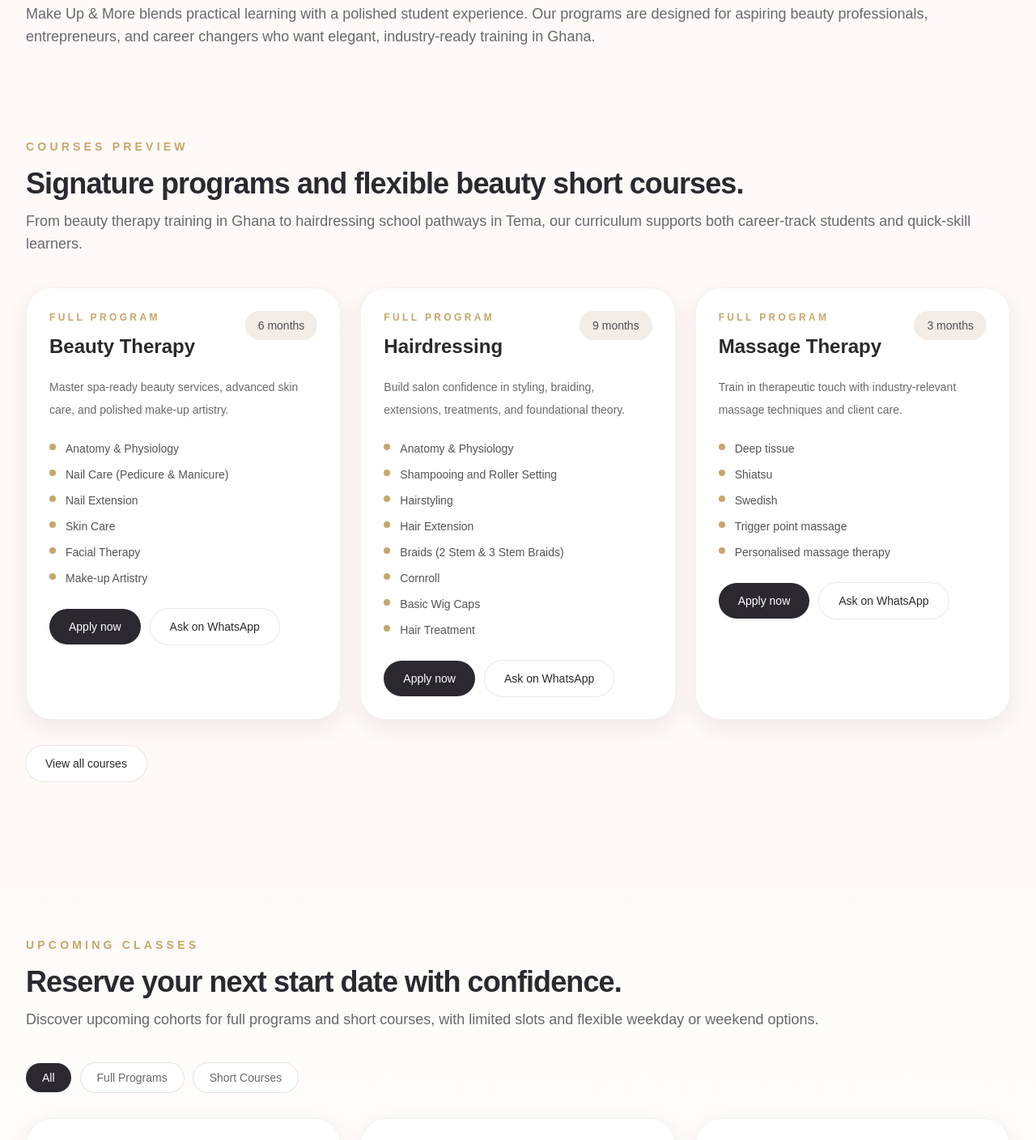
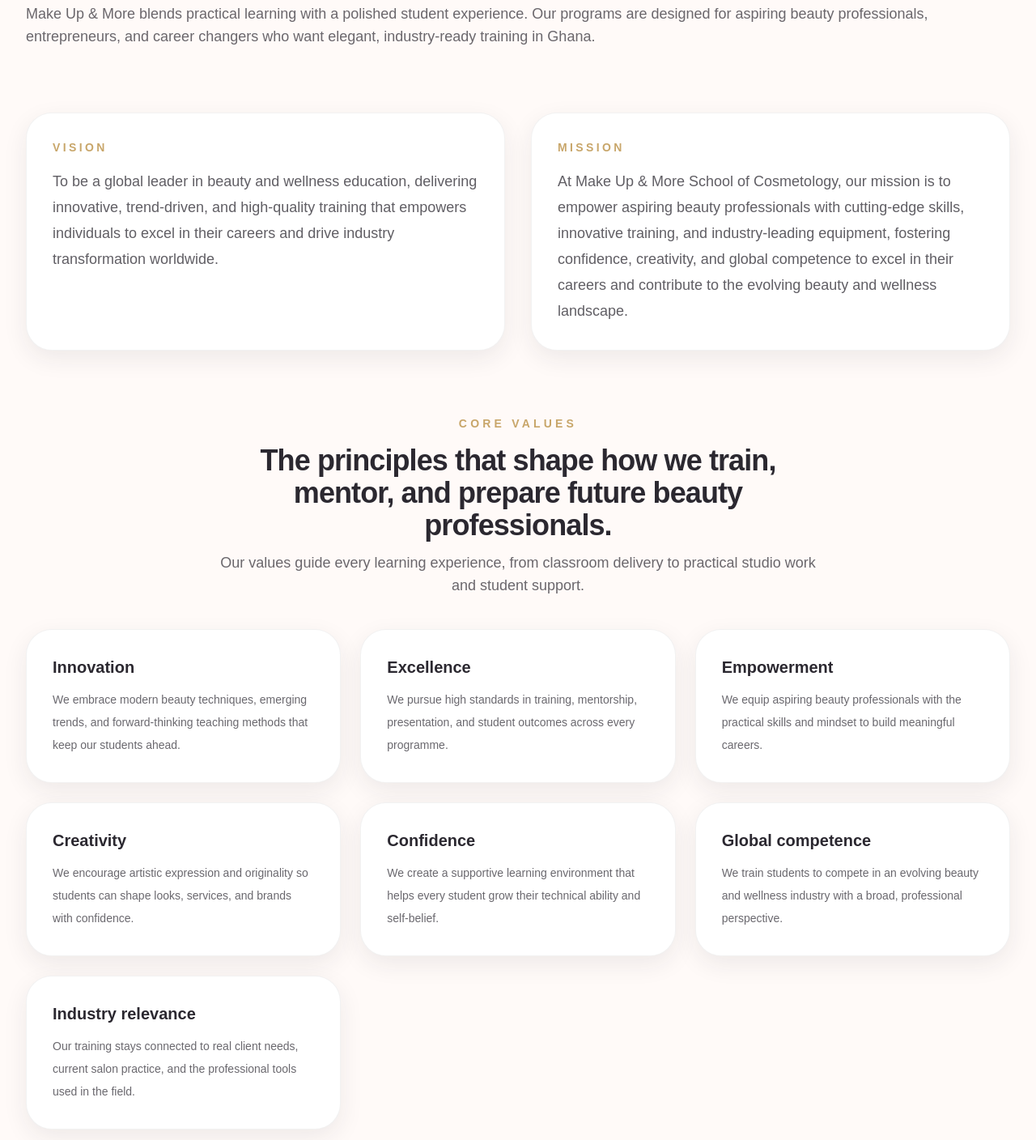
Before and after one commit to learngermanghana/email, a Next.js app: page / in a window 1280 px wide. Shown: the part 1140-2548 px from the top of the page at 81% size. Built offline with nearby package versions, Linux system fonts and the light colour scheme.

Commit message:
Add brand messaging and social links

```diff
--- a/src/app/contact/page.tsx
+++ b/src/app/contact/page.tsx
@@ -38,6 +38,22 @@
               </dd>
             </div>
             <div>
+              <dt className="font-semibold text-charcoal">Instagram</dt>
+              <dd>
+                <Link href={siteConfig.instagram} target="_blank" rel="noreferrer" className="text-charcoal underline decoration-gold underline-offset-4">
+                  Follow @makeupnmoreschool
+                </Link>
+              </dd>
+            </div>
+            <div>
+              <dt className="font-semibold text-charcoal">TikTok</dt>
+              <dd>
+                <Link href={siteConfig.tiktok} target="_blank" rel="noreferrer" className="text-charcoal underline decoration-gold underline-offset-4">
+                  Watch @makeupnmoreschool
+                </Link>
+              </dd>
+            </div>
+            <div>
               <dt className="font-semibold text-charcoal">Facebook</dt>
               <dd>
                 <Link href={siteConfig.facebook} target="_blank" rel="noreferrer" className="text-charcoal underline decoration-gold underline-offset-4">
@@ -56,9 +72,18 @@
           </dl>
         </section>
         <section className="rounded-4xl border border-dashed border-black/10 bg-nude/60 p-8 shadow-card">
-          <h2 className="text-2xl font-semibold text-charcoal">Map / embed placeholder</h2>
-          <div className="mt-6 flex min-h-[320px] items-center justify-center rounded-[2rem] border border-dashed border-charcoal/15 bg-white/60 p-6 text-center text-sm leading-7 text-charcoal/65">
-            Replace this section with a Google Maps or other location embed when ready for production publishing.
+          <h2 className="text-2xl font-semibold text-charcoal">Social profiles</h2>
+          <div className="mt-6 space-y-5 rounded-[2rem] border border-dashed border-charcoal/15 bg-white/60 p-6 text-sm leading-7 text-charcoal/65">
+            <p>Stay connected with the school through our official social platforms for updates, beauty inspiration, and classroom highlights.</p>
+            <div className="space-y-3">
+              <Link href={siteConfig.instagram} target="_blank" rel="noreferrer" className="block font-medium text-charcoal underline decoration-gold underline-offset-4">
+                Instagram: @makeupnmoreschool
+              </Link>
+              <Link href={siteConfig.tiktok} target="_blank" rel="noreferrer" className="block font-medium text-charcoal underline decoration-gold underline-offset-4">
+                TikTok: @makeupnmoreschool
+              </Link>
+            </div>
+            <p>If you would like the Instagram QR code displayed on the website as an image, add the source file to the project and it can be embedded here.</p>
           </div>
         </section>
       </div>
--- a/src/app/page.tsx
+++ b/src/app/page.tsx
@@ -10,6 +10,37 @@
 import { testimonials } from '@/data/testimonials';
 import { siteConfig } from '@/data/site';
 import { createWhatsAppLink } from '@/lib/whatsapp';
+
+const coreValues = [
+  {
+    title: 'Innovation',
+    copy: 'We embrace modern beauty techniques, emerging trends, and forward-thinking teaching methods that keep our students ahead.'
+  },
+  {
+    title: 'Excellence',
+    copy: 'We pursue high standards in training, mentorship, presentation, and student outcomes across every programme.'
+  },
+  {
+    title: 'Empowerment',
+    copy: 'We equip aspiring beauty professionals with the practical skills and mindset to build meaningful careers.'
+  },
+  {
+    title: 'Creativity',
+    copy: 'We encourage artistic expression and originality so students can shape looks, services, and brands with confidence.'
+  },
+  {
+    title: 'Confidence',
+    copy: 'We create a supportive learning environment that helps every student grow their technical ability and self-belief.'
+  },
+  {
+    title: 'Global competence',
+    copy: 'We train students to compete in an evolving beauty and wellness industry with a broad, professional perspective.'
+  },
+  {
+    title: 'Industry relevance',
+    copy: 'Our training stays connected to real client needs, current salon practice, and the professional tools used in the field.'
+  }
+] as const;
 
 export default function HomePage() {
   return (
@@ -75,6 +106,36 @@
         />
       </section>
 
+      <section className="section-shell pb-8">
+        <div className="grid gap-8 lg:grid-cols-2">
+          <article className="rounded-4xl border border-black/5 bg-white p-8 shadow-card">
+            <p className="text-sm font-semibold uppercase tracking-[0.24em] text-gold">Vision</p>
+            <p className="mt-4 text-lg leading-8 text-charcoal/75">{siteConfig.vision}</p>
+          </article>
+          <article className="rounded-4xl border border-black/5 bg-white p-8 shadow-card">
+            <p className="text-sm font-semibold uppercase tracking-[0.24em] text-gold">Mission</p>
+            <p className="mt-4 text-lg leading-8 text-charcoal/75">{siteConfig.mission}</p>
+          </article>
+        </div>
+      </section>
+
+      <section className="section-shell py-12">
+        <SectionHeading
+          eyebrow="Core values"
+          title="The principles that shape how we train, mentor, and prepare future beauty professionals."
+          description="Our values guide every learning experience, from classroom delivery to practical studio work and student support."
+          align="center"
+        />
+        <div className="mt-10 grid gap-6 md:grid-cols-2 xl:grid-cols-3">
+          {coreValues.map((value) => (
+            <article key={value.title} className="rounded-4xl border border-black/5 bg-white p-8 shadow-card">
+              <h3 className="text-xl font-semibold text-charcoal">{value.title}</h3>
+              <p className="mt-3 text-sm leading-7 text-charcoal/70">{value.copy}</p>
+            </article>
+          ))}
+        </div>
+      </section>
+
       <section className="section-shell py-8">
         <SectionHeading
           eyebrow="Courses preview"
@@ -123,6 +184,46 @@
               <p className="mt-3 text-sm leading-7 text-charcoal/70">{copy}</p>
             </article>
           ))}
+        </div>
+      </section>
+
+      <section className="bg-section-glow py-20">
+        <div className="section-shell">
+          <SectionHeading
+            eyebrow="Follow our school"
+            title="Stay connected through our latest beauty training updates and student highlights."
+            description="Follow us on Instagram and TikTok to see practical class moments, school updates, and trend-driven beauty inspiration."
+            align="center"
+          />
+          <div className="mt-10 grid gap-6 md:grid-cols-2">
+            {[
+              {
+                name: 'Instagram',
+                handle: '@makeupnmoreschool',
+                href: siteConfig.instagram,
+                copy: 'Scan the Instagram QR shared by the school or tap through here to explore visual highlights and updates.'
+              },
+              {
+                name: 'TikTok',
+                handle: '@makeupnmoreschool',
+                href: siteConfig.tiktok,
+                copy: 'Watch short-form beauty content, training snippets, and fresh looks from Make Up & More School.'
+              }
+            ].map((social) => (
+              <a
+                key={social.name}
+                href={social.href}
+                target="_blank"
+                rel="noreferrer"
+                className="rounded-4xl border border-black/5 bg-white p-8 shadow-card transition hover:-translate-y-1"
+              >
+                <p className="text-sm font-semibold uppercase tracking-[0.24em] text-gold">{social.name}</p>
+                <h3 className="mt-4 text-2xl font-semibold text-charcoal">{social.handle}</h3>
+                <p className="mt-3 text-sm leading-7 text-charcoal/70">{social.copy}</p>
+                <p className="mt-6 font-medium text-charcoal">Visit profile →</p>
+              </a>
+            ))}
+          </div>
         </div>
       </section>
 
--- a/src/components/footer.tsx
+++ b/src/components/footer.tsx
@@ -30,6 +30,12 @@
           <Link href={createWhatsAppLink('Hello Make Up & More, I want to make an enquiry.')} target="_blank" rel="noreferrer" className="block transition hover:text-white">
             WhatsApp Admissions
           </Link>
+          <Link href={siteConfig.instagram} target="_blank" rel="noreferrer" className="block transition hover:text-white">
+            Instagram @makeupnmoreschool
+          </Link>
+          <Link href={siteConfig.tiktok} target="_blank" rel="noreferrer" className="block transition hover:text-white">
+            TikTok @makeupnmoreschool
+          </Link>
           <Link href={siteConfig.facebook} target="_blank" rel="noreferrer" className="block transition hover:text-white">
             Facebook Community
           </Link>
--- a/src/data/site.ts
+++ b/src/data/site.ts
@@ -6,8 +6,14 @@
   phone: '020 812 6447',
   whatsappNumber: '233208126447',
   facebook: 'https://www.facebook.com/MakeupandMoreGhana/',
+  instagram: 'https://www.instagram.com/makeupnmoreschool?utm_source=qr&igsh=eG0xYTR2OHh2Znpq',
+  tiktok: 'https://www.tiktok.com/@makeupnmoreschool?_r=1&_t=ZS-94rFD9o3guX',
   location: 'Near Princeton Academy, C25, Tema',
   hours: ['Monday - Friday: 8:30 AM - 5:30 PM', 'Saturday: 9:00 AM - 3:00 PM', 'Sunday: By appointment'],
+  vision:
+    'To be a global leader in beauty and wellness education, delivering innovative, trend-driven, and high-quality training that empowers individuals to excel in their careers and drive industry transformation worldwide.',
+  mission:
+    'At Make Up & More School of Cosmetology, our mission is to empower aspiring beauty professionals with cutting-edge skills, innovative training, and industry-leading equipment, fostering confidence, creativity, and global competence to excel in their careers and contribute to the evolving beauty and wellness landscape.',
   keywords: [
     'cosmetology school in Tema',
     'beauty therapy training in Ghana',
```
